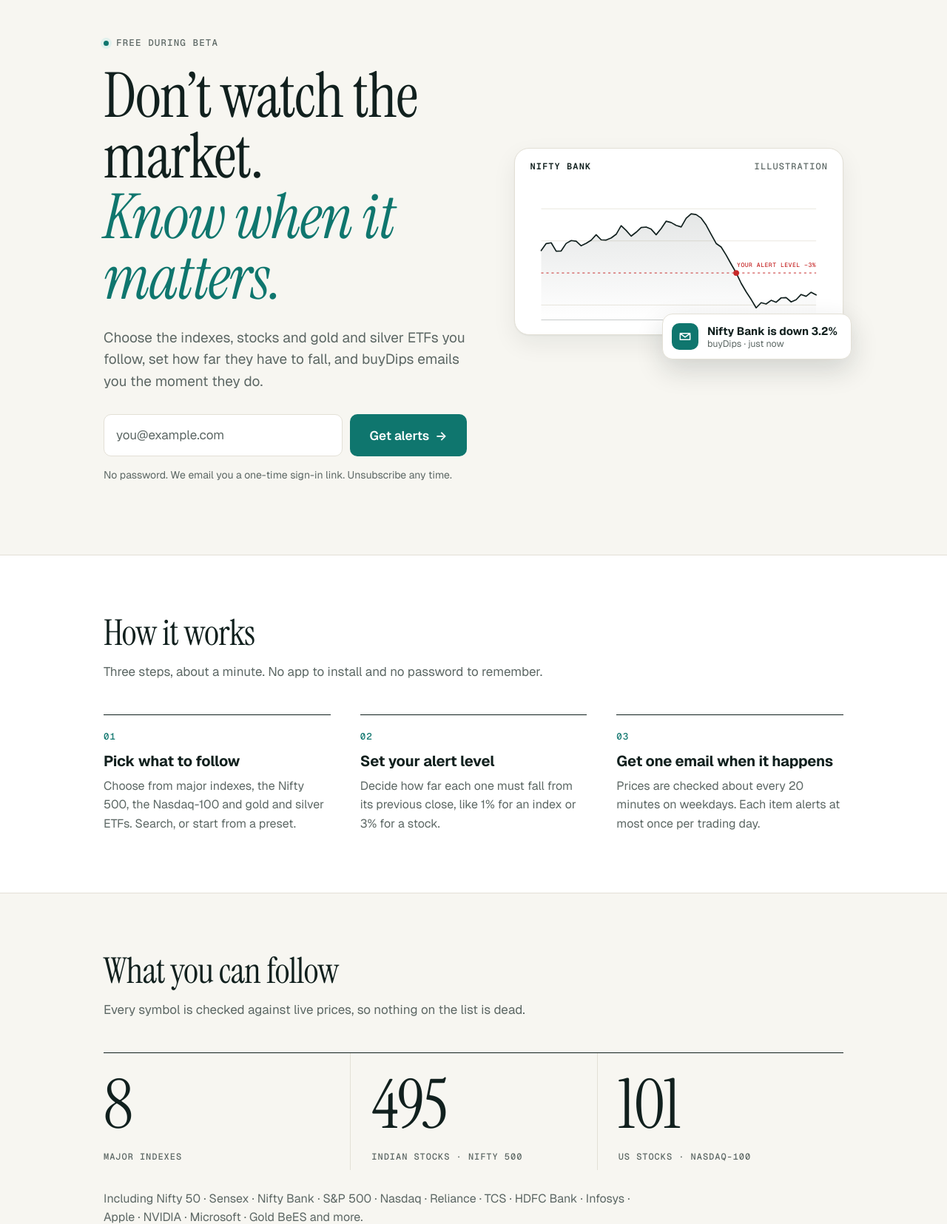
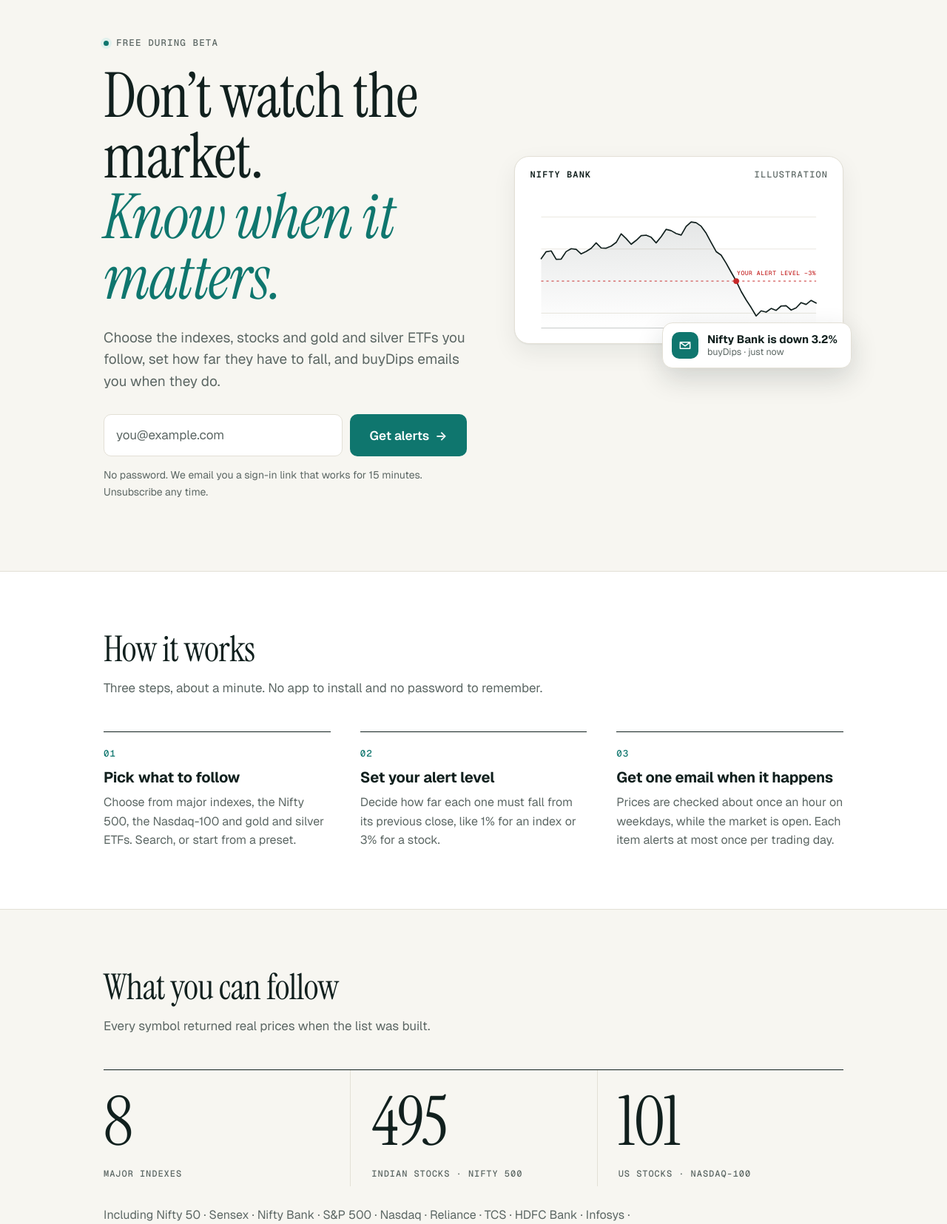
Before and after one commit to pratyush0211/buyDips, a Flask app: page / in a window 1280 px wide, after a click on "How often are prices checked?". Shown: the part 69-1724 px from the top of the page at 74% size. Run offline with Flask 3, Linux system fonts and the light colour scheme.

Commit message:
Make site wording match what the code does
- Sign-in link: 'works for 15 minutes', not 'one-time' (it is not single-use).
- Check frequency: about once an hour, not 'every 20 minutes' or 'the moment' (README too).
- Privacy page: email goes through Resend (not Brevo/Google Mail); cron-job.org listed; buckets and alert history named.
- Storage and deletion: email, watchlist, buckets, alert history; the button is in Settings; delete dialog and confirmation say so.
- FAQ explains the one-time bucket flag email; markets page no longer says 'never'; error page no longer claims we were notified.
- One SEBI/information-only disclaimer everywhere; a test keeps these claims honest.

Co-Authored-By: Claude Sonnet 5.5 <noreply@anthropic.com>

```diff
--- a/buydips/templates/alerts.html
+++ b/buydips/templates/alerts.html
@@ -34,7 +34,7 @@
     {% if n_watched %}
       <p>You're watching {{ n_watched }} {{ "item" if n_watched == 1 else "items" }}. When one falls past your alert level, the email we send will appear here.</p>
     {% else %}
-      <p>You aren't watching anything yet. Pick a few stocks or indexes and we'll email you when they fall past your level.</p>
+      <p>You aren't watching anything yet. Pick a few indexes, stocks or gold ETFs and we'll email you when they fall past your level.</p>
       <a class="btn btn-primary" href="/watchlist">Choose what to watch</a>
     {% endif %}
   </div>
--- a/buydips/templates/index.html
+++ b/buydips/templates/index.html
@@ -7,7 +7,7 @@
     <div class="hero-copy">
       <p class="kicker rise"><span class="dot"></span>Free during beta</p>
       <h1 class="rise">Don&rsquo;t watch the market.<br><em>Know when it matters.</em></h1>
-      <p class="lead rise">Choose the indexes, stocks and gold and silver ETFs you follow, set how far they have to fall, and buyDips emails you the moment they do.</p>
+      <p class="lead rise">Choose the indexes, stocks and gold and silver ETFs you follow, set how far they have to fall, and buyDips emails you when they do.</p>
       <div class="rise">
       {% if user %}
         <a class="btn btn-primary btn-lg" href="/watchlist">Open my watchlist</a>
@@ -18,7 +18,7 @@
           <input id="email" type="email" name="email" placeholder="you@example.com" required autocomplete="email">
           <button class="btn btn-primary btn-lg">Get alerts <span class="arrow" aria-hidden="true">&rarr;</span></button>
         </form>
-        <p class="fineprint">No password. We email you a one-time sign-in link. Unsubscribe any time.</p>
+        <p class="fineprint">No password. We email you a sign-in link that works for 15 minutes. Unsubscribe any time.</p>
       {% endif %}
       </div>
     </div>
@@ -54,7 +54,7 @@
     <ol class="process">
       <li class="reveal"><span class="idx">01</span><h3>Pick what to follow</h3><p>Choose from major indexes, the Nifty 500, the Nasdaq-100 and gold and silver ETFs. Search, or start from a preset.</p></li>
       <li class="reveal"><span class="idx">02</span><h3>Set your alert level</h3><p>Decide how far each one must fall from its previous close, like 1% for an index or 3% for a stock.</p></li>
-      <li class="reveal"><span class="idx">03</span><h3>Get one email when it happens</h3><p>Prices are checked about every 20 minutes on weekdays. Each item alerts at most once per trading day.</p></li>
+      <li class="reveal"><span class="idx">03</span><h3>Get one email when it happens</h3><p>Prices are checked about once an hour on weekdays, while the market is open. Each item alerts at most once per trading day.</p></li>
     </ol>
   </div>
 </section>
@@ -62,7 +62,7 @@
 <section class="section">
   <div class="container">
     <h2 class="reveal">What you can follow</h2>
-    <p class="section-lead reveal">Every symbol is checked against live prices, so nothing on the list is dead.</p>
+    <p class="section-lead reveal">Every symbol returned real prices when the list was built.</p>
     <div class="ledger">
       <div class="reveal"><b data-count="{{ n_indexes }}">{{ n_indexes }}</b><span>Major indexes</span></div>
       <div class="reveal"><b data-count="{{ n_india }}">{{ n_india }}</b><span>Indian stocks &middot; Nifty 500</span></div>
@@ -80,12 +80,12 @@
     </div>
     <div class="faq-list">
     <details><summary>Is it free?</summary><p>Yes, it's free while buyDips is in beta.</p></details>
-    <details><summary>How often are prices checked?</summary><p>About every 20 minutes on weekdays, covering Indian and US market hours, and only while each market is open. Prices can be delayed, so treat alerts as a heads-up, not a trading signal.</p></details>
-    <details><summary>How many emails will I get?</summary><p>At most one per check, grouping everything that fell. Each item alerts once per trading day, even if it keeps falling.</p></details>
+    <details><summary>How often are prices checked?</summary><p>About once an hour on weekdays, sometimes more often. Each market is checked only while it is open and for up to an hour after it closes, to catch the final price. Prices can be delayed, so an email can arrive up to an hour or more after the move. Treat alerts as a heads-up, not a trading signal.</p></details>
+    <details><summary>How many emails will I get?</summary><p>At most one alert email per check, grouping everything that fell. Each item alerts once per trading day, even if it keeps falling. If you use buckets, you also get one email, once for each stock, the first time it is down 10% or more since you added it.</p></details>
     <details><summary>Can I follow gold and silver?</summary><p>Yes, through two NSE-listed funds, Nippon India ETF Gold BeES and Nippon India Silver ETF. They track the metals and are priced in rupees, so their price differs a little from the spot or MCX price. They follow Indian market hours.</p></details>
     <details><summary>Where does the price data come from?</summary><p>A third-party source (Yahoo Finance). It can occasionally be wrong or unavailable, which is why alerts are for information only.</p></details>
     <details><summary>Is this investment advice?</summary><p>No. buyDips only reports that a price moved. It doesn't recommend buying or selling anything, and buyDips is not a SEBI-registered investment adviser or research analyst.</p></details>
-    <details><summary>What do you store about me?</summary><p>Only your email address and your watchlist. You can delete both permanently from the watchlist page. See the <a href="/privacy">privacy page</a>.</p></details>
+    <details><summary>What do you store about me?</summary><p>Your email address, your watchlist, your buckets and a record of the alerts we sent you. You can delete all of it permanently with "Delete my account" in Settings. See the <a href="/privacy">privacy page</a>.</p></details>
     </div>
   </div>
 </section>
--- a/buydips/templates/markets.html
+++ b/buydips/templates/markets.html
@@ -5,7 +5,7 @@
   <a class="backlink" href="/watchlist">Watchlist</a>
   <header class="large-head tight">
     <h1>Markets</h1>
-    <p>We only check a market while it's open, so you're never alerted from stale prices.</p>
+    <p>We only check a market while it's open, and for up to an hour after it closes, so alerts are based on the current trading day's prices.</p>
   </header>
 
   <div class="mcards">
--- a/buydips/templates/settings.html
+++ b/buydips/templates/settings.html
@@ -34,10 +34,10 @@
       <form method="post" action="/logout" class="rowform"><input type="hidden" name="csrf" value="{{ csrf_token() }}"><button class="rowbtn">Sign out</button></form>
     </li>
     <li class="lrow">
-      <form method="post" action="/delete-account" class="rowform" data-confirm="Permanently delete your account and watchlist?"><input type="hidden" name="csrf" value="{{ csrf_token() }}"><button class="rowbtn danger">Delete my account</button></form>
+      <form method="post" action="/delete-account" class="rowform" data-confirm="Permanently delete your account, watchlist, buckets and alert history? This can't be undone."><input type="hidden" name="csrf" value="{{ csrf_token() }}"><button class="rowbtn danger">Delete my account</button></form>
     </li>
   </ul>
-  <p class="fine">We store only your email address and your watchlist. Deleting your account removes both, and your alert history, permanently.</p>
-  <p class="fine">buyDips sends automated price alerts for information only. It is not investment advice. Prices come from a third-party source and may be delayed or inaccurate.</p>
+  <p class="fine">We store your email address, watchlist, buckets and a record of the alerts we sent you. Deleting your account removes all of it, and any shared bucket links, permanently.</p>
+  <p class="fine">buyDips sends automated price alerts for information only. It is not investment advice or a recommendation to buy or sell anything, and buyDips is not a SEBI-registered investment adviser or research analyst. Prices come from a third-party source and may be delayed or inaccurate.</p>
 </div>
 {% endblock %}
--- a/buydips/web.py
+++ b/buydips/web.py
@@ -201,7 +201,7 @@ def create_app() -> Flask:
 
     @app.errorhandler(500)
     def server_error(e):
-        return error_page(500, "Something broke on our side", "We've been notified in the logs. Please try again in a moment.")
+        return error_page(500, "Something broke on our side", "Please try again in a moment.")
 
     # ---------- routes ----------
 
@@ -532,7 +532,7 @@ def create_app() -> Flask:
         check_csrf()
         db.delete_user(user["id"])
         session.clear()
-        return page("Account deleted", "Your email address and watchlist have been permanently deleted.")
+        return page("Account deleted", "Your email address, watchlist, buckets and alert history have been permanently deleted.")
 
     @app.route("/logout", methods=["POST"])
     def logout():
```
Also changed, not shown: buydips/templates/privacy.html (+6 -5 lines), tests/test_buckets_usecases.py (+20 -0 lines), README.md.
